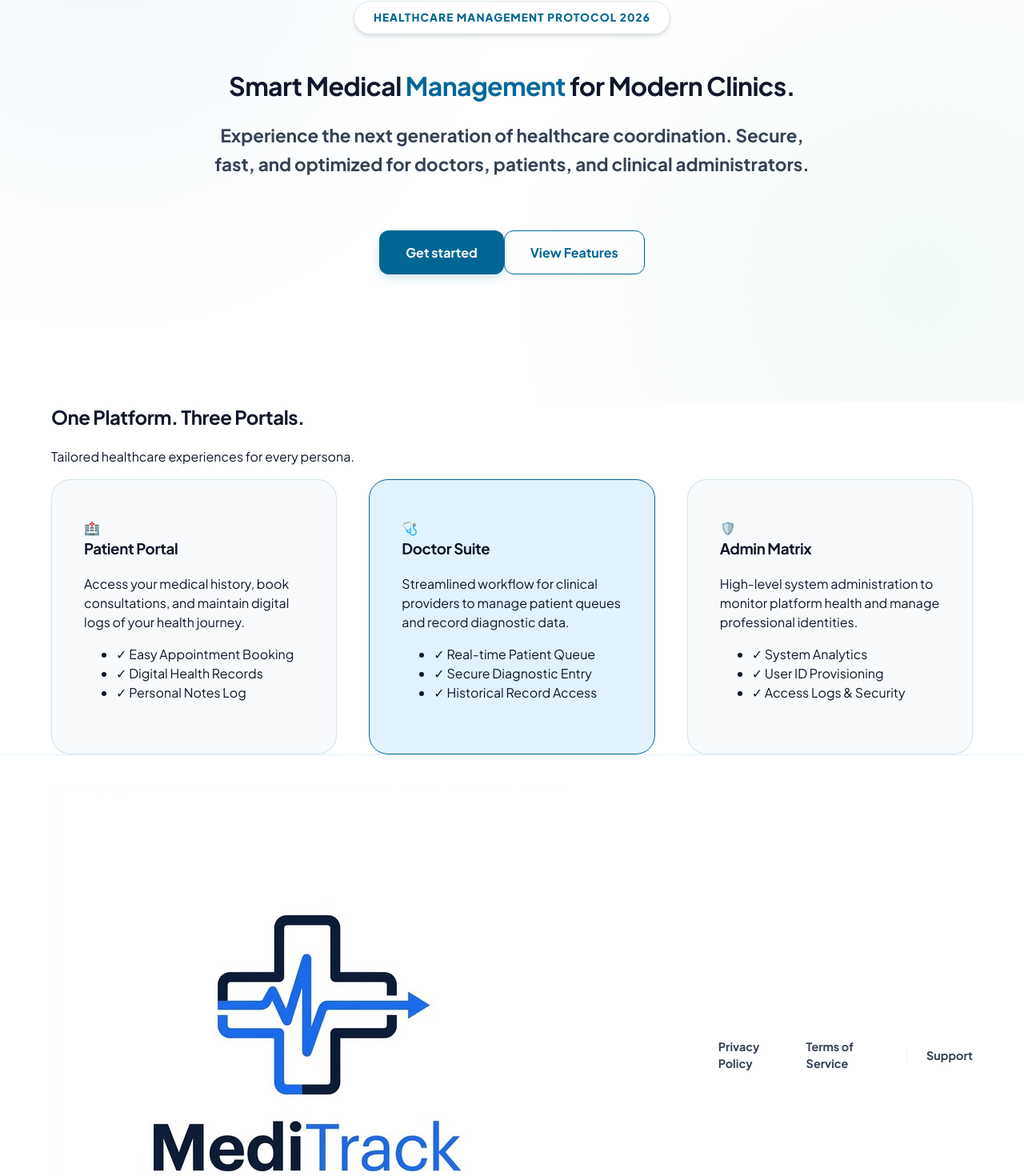
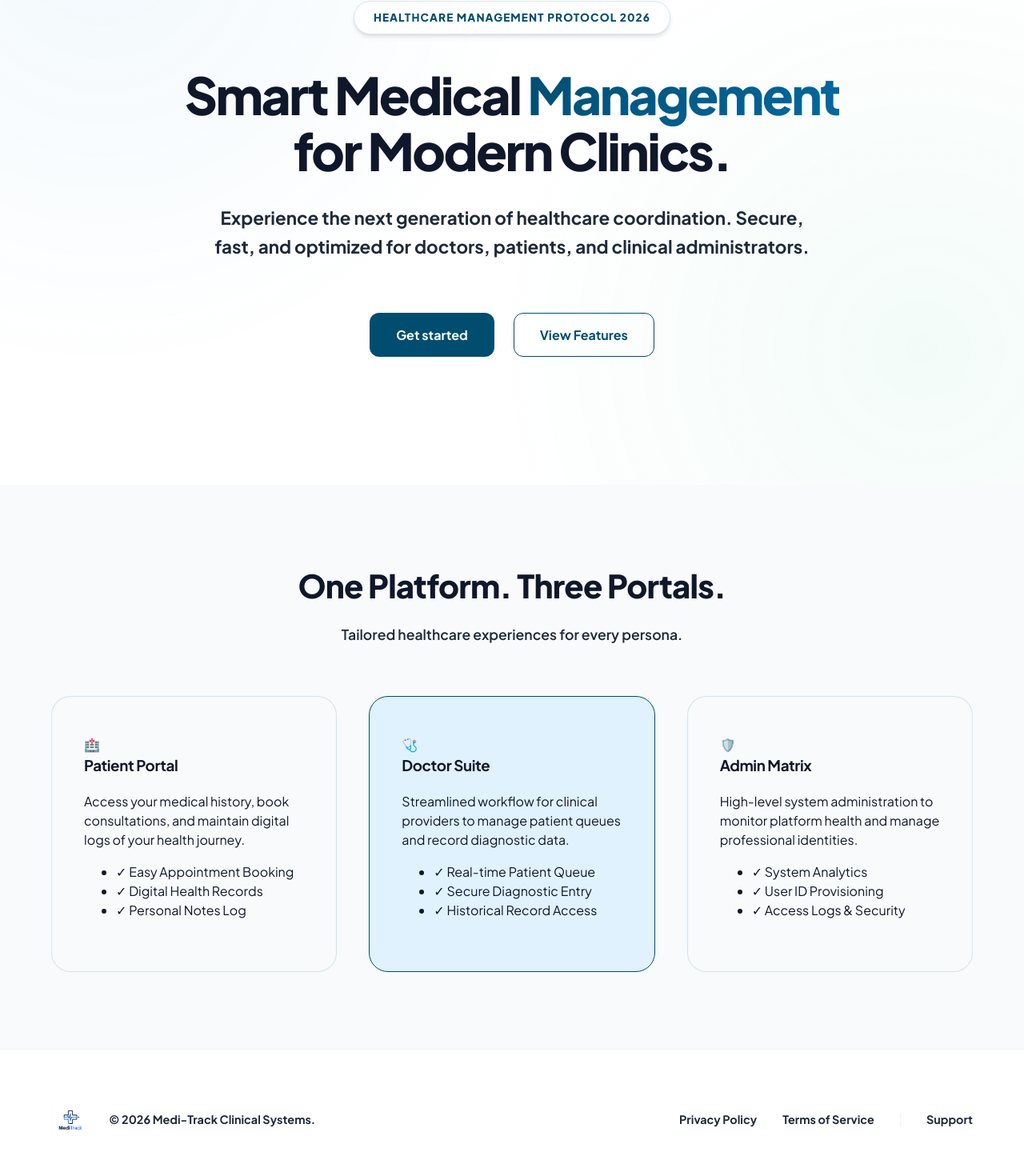
Before and after one commit to Faisalshingiro/MediTrack-Personal-Health-Record-Appointment-Manager, a Vue app: page / in a window 1280 px wide. Shown: the part 239-1709 px from the top of the page at 80% size. Built offline with nearby package versions, Linux system fonts and the light colour scheme.

Commit message:
chore: accessibility fixes for doctor dashboard and base components

```diff
--- a/src/components/base/BaseButton.vue
+++ b/src/components/base/BaseButton.vue
@@ -77,9 +77,8 @@ defineProps({
 
 /* PRIMARY: Used for the most important system actions (e.g., Save, Book) */
 .primary {
-  background: var(--primary-main);
-  color: var(--on-primary);
-  box-shadow: 0 4px 12px rgba(2, 132, 199, 0.2);
+  background: var(--primary-main) !important;
+  color: var(--on-primary) !important;
 }
 .primary:hover {
   background: var(--primary-dark);
--- a/src/style.css
+++ b/src/style.css
@@ -2,24 +2,22 @@
 
 :root {
   /* CLINICAL COLOR PALETTE */
-  --primary-main: #026694;
-  /* Darker blue for AA contrast on various backgrounds */
-  /* Darkened to pass AA on white */
-  --primary-dark: #014d70;
+  --primary-main: #014d70;
+  /* Deeper blue for safe contrast AA/AAA */
+  --primary-dark: #003650;
   --primary-light: #e0f2fe;
-
-  --secondary-main: #059669;
-  /* Darker green for AA */
+  --secondary-main: #047857;
+  /* Deeper green */
 
   --bg-pure: #ffffff;
   --bg-faint: #f8fafc;
   --bg-muted: #f1f5f9;
 
   --text-main: #0f172a;
-  --text-dim: #334155;
-  /* 7.1:1 contrast on white - Safe AA */
-  --text-light: #475569;
-  /* 4.54:1 contrast on white - Minimum AA */
+  --text-dim: #1e293b;
+  /* Darkened for better contrast */
+  --text-light: #334155;
+  /* Darkened to safely pass WCAG AA */
   --on-primary: #ffffff;
   /* Text color on primary background */
   /* Darkened for accessibility */
@@ -58,11 +56,12 @@
   --bg-faint: #020617;
   --bg-muted: #1e293b;
 
-  --text-main: #f1f5f9;
-  --text-dim: #cbd5e1;
-  /* Lightened for accessibility */
+  --text-main: #f8fafc;
+  /* Brighter for dark mode */
+  --text-dim: #e2e8f0;
+  /* Lighter for visibility */
   --text-light: #94a3b8;
-  /* Lightened for accessibility */
+  /* Balanced for secondary info */
 
   --glass: rgba(15, 23, 42, 0.8);
   --glass-border: rgba(96, 165, 250, 0.2);
--- a/src/views/HomeView.vue
+++ b/src/views/HomeView.vue
@@ -271,6 +271,21 @@ const scrollToSection = (id) => {
   box-shadow: var(--shadow-md);
 }
 
+.hero-title {
+  font-size: 4rem;
+  font-weight: 800;
+  line-height: 1.1;
+  margin-bottom: 2rem;
+  letter-spacing: -0.04em;
+}
+
+.hero-actions {
+  display: flex;
+  justify-content: center;
+  align-items: center;
+  gap: 1.5rem;
+}
+
 /* Gradient typography for the primary heading */
 .clinical-text {
   background: linear-gradient(135deg, var(--primary-main), #0369a1);
@@ -286,6 +301,31 @@ const scrollToSection = (id) => {
   margin: 0 auto 4rem;
   line-height: 1.6;
   font-weight: 700;
+}
+
+/* FEATURES SECTION */
+.features-section {
+  padding: 6rem 0;
+  background: var(--bg-faint);
+}
+
+.section-header {
+  text-align: center;
+  max-width: 700px;
+  margin: 0 auto 4rem;
+}
+
+.section-title {
+  font-size: 2.5rem;
+  font-weight: 800;
+  margin-bottom: 1rem;
+  letter-spacing: -0.02em;
+}
+
+.section-subtitle {
+  font-size: 1.1rem;
+  color: var(--text-dim);
+  font-weight: 600;
 }
 
 /* FEATURE GRID: Responsive multi-column layout for portal highlights */
@@ -319,8 +359,8 @@ const scrollToSection = (id) => {
 /* Standardized footer for legal compliance and support navigation */
 .footer {
   background: var(--bg-pure);
-  padding: 2.5rem 0;
-  border-top: 1px solid var(--primary-light);
+  padding: 4rem 0;
+  border-top: 1px solid var(--bg-muted);
 }
 
 .simple-footer-content {
@@ -329,16 +369,29 @@ const scrollToSection = (id) => {
   align-items: center;
 }
 
+.footer-left {
+  display: flex;
+  align-items: center;
+  gap: 1.5rem;
+}
+
+.footer-logo-minimal {
+  height: 48px;
+  width: auto;
+  object-fit: contain;
+}
+
 .copyright {
   color: var(--text-dim);
   font-size: 0.9rem;
   font-weight: 700;
+  white-space: nowrap;
 }
 
 .footer-right {
   display: flex;
   align-items: center;
-  gap: 1.5rem;
+  gap: 2rem;
 }
 
 .footer-link {
@@ -347,6 +400,10 @@ const scrollToSection = (id) => {
   font-weight: 700;
   text-decoration: none;
   transition: color 0.2s;
+}
+
+.footer-link:hover {
+  color: var(--primary-main);
 }
 
 .footer-divider {
@@ -362,7 +419,11 @@ const scrollToSection = (id) => {
 
 @media (max-width: 768px) {
   .hero { padding: 12rem 1.5rem 8rem; }
+  .hero-title { font-size: 2.5rem; }
+  .hero-actions { flex-direction: column; width: 100%; max-width: 300px; margin: 0 auto; }
   .nav-links { gap: 1rem; }
-  .simple-footer-content { flex-direction: column; gap: 1.5rem; }
+  .simple-footer-content { flex-direction: column; gap: 2rem; text-align: center; }
+  .footer-left { flex-direction: column; gap: 1rem; }
+  .footer-right { gap: 1rem; flex-wrap: wrap; justify-content: center; }
 }
 </style>
--- a/src/views/doctor/Dashboard.vue
+++ b/src/views/doctor/Dashboard.vue
@@ -85,9 +85,9 @@ const completeSession = () => {
 const stats = computed(() => {
   const all = myPatientQueue.value
   return [
-    { label: 'Total Patients', value: all.length, color: '#6366f1' },
-    { label: 'Pending', value: all.filter(a => a.status === 'pending').length, color: '#facc15' },
-    { label: 'Completed Today', value: all.filter(a => a.status === 'completed').length, color: '#10b981' }
+    { label: 'Total Patients', value: all.length, color: 'var(--primary-main)' },
+    { label: 'Pending', value: all.filter(a => a.status === 'pending').length, color: '#b45309' },
+    { label: 'Completed Today', value: all.filter(a => a.status === 'completed').length, color: '#047857' }
   ]
 })
 </script>
@@ -125,7 +125,13 @@ const stats = computed(() => {
 
       <!-- Empty state: No patients currently waiting in the clinic queue -->
       <div v-if="myPatientQueue.length === 0" class="empty-placeholder">
-        <span>☕</span>
+        <svg class="empty-svg" viewBox="0 0 24 24" aria-hidden="true" fill="none" stroke="currentColor" stroke-width="2">
+          <path d="M18 8h1a4 4 0 0 1 0 8h-1"></path>
+          <path d="M2 8h16v9a4 4 0 0 1-4 4H6a4 4 0 0 1-4-4V8z"></path>
+          <line x1="6" y1="1" x2="6" y2="4"></line>
+          <line x1="10" y1="1" x2="10" y2="4"></line>
+          <line x1="14" y1="1" x2="14" y2="4"></line>
+        </svg>
         <p>Your queue is empty. Relax and verify your schedule later.</p>
       </div>
 
@@ -134,7 +140,7 @@ const stats = computed(() => {
         <div v-for="apt in myPatientQueue.slice(0, 4)" :key="apt.id" class="summary-item" :class="{ 'completed-row': apt.status === 'completed' }">
           <div class="patient-info">
             <!-- Small circular avatar for quick identity recognition -->
-            <div class="avatar-small">{{ apt.patientName[0] }}</div>
+            <div class="avatar-small" aria-hidden="true">{{ apt.patientName[0] }}</div>
             <div class="p-details">
               <span class="name">{{ apt.patientName }}</span>
               <span class="time">{{ apt.date }} • {{ apt.time }}</span>
@@ -302,9 +308,9 @@ const stats = computed(() => {
   text-transform: uppercase;
 }
 
-.status-pill.pending { background: rgba(234, 179, 8, 0.1); color: #d97706; }
-.status-pill.approved { background: rgba(59, 130, 246, 0.1); color: var(--primary-main); }
-.status-pill.completed { background: rgba(16, 185, 129, 0.1); color: #059669; }
+.status-pill.pending { background: rgba(234, 179, 8, 0.15); color: #b45309; }
+.status-pill.approved { background: rgba(59, 130, 246, 0.15); color: var(--primary-dark); }
+.status-pill.completed { background: rgba(16, 185, 129, 0.15); color: #047857; }
 
 /* Empty state styling */
 .empty-placeholder {
@@ -313,7 +319,14 @@ const stats = computed(() => {
   color: var(--text-dim);
 }
 
-.empty-placeholder span { font-size: 3rem; display: block; margin-bottom: 1rem; opacity: 0.3; }
+.empty-svg {
+  width: 54px;
+  height: 54px;
+  display: block;
+  margin: 0 auto 1.5rem;
+  color: var(--text-dim);
+  opacity: 0.15;
+}
 
 .card-action-footer {
   margin-top: 1.5rem;
--- a/src/views/doctor/Queue.vue
+++ b/src/views/doctor/Queue.vue
@@ -147,7 +147,12 @@ const closeModal = () => {
 
         <!-- Empty State UI -->
         <div v-if="myQueue.length === 0" class="empty-state">
-          <span>👥</span>
+          <svg class="empty-svg" viewBox="0 0 24 24" aria-hidden="true" fill="none" stroke="currentColor" stroke-width="2">
+            <path d="M17 21v-2a4 4 0 0 0-4-4H5a4 4 0 0 0-4 4v2"></path>
+            <circle cx="9" cy="7" r="4"></circle>
+            <path d="M23 21v-2a4 4 0 0 0-3-3.87"></path>
+            <path d="M16 3.13a4 4 0 0 1 0 7.75"></path>
+          </svg>
           <p>No patients currently in your queue.</p>
         </div>
 
@@ -223,9 +228,12 @@ const closeModal = () => {
             <div class="note-header">
               <span class="note-date">{{ record.date }}</span>
               <div class="note-actions">
-                <!-- Action keys for record revision and deletion -->
-                <button @click="openEditNote(record)" class="btn-edit" title="Edit Note">✏️</button>
-                <button @click="deleteNote(record.id)" class="btn-delete" title="Delete Note">🗑️</button>
+                <button @click="openEditNote(record)" class="btn-edit" aria-label="Edit Note">
+                  <span aria-hidden="true">✏️</span>
+                </button>
+                <button @click="deleteNote(record.id)" class="btn-delete" aria-label="Delete Note">
+                  <span aria-hidden="true">🗑️</span>
+                </button>
               </div>
             </div>
             <h4 class="note-patient">{{ record.patientName }}</h4>
@@ -305,7 +313,14 @@ const closeModal = () => {
   color: var(--text-dim);
 }
 
-.empty-state span { font-size: 3rem; display: block; margin-bottom: 1rem; opacity: 0.2; }
+.empty-svg {
+  width: 48px;
+  height: 48px;
+  display: block;
+  margin: 0 auto 1.25rem;
+  color: var(--text-dim);
+  opacity: 0.15;
+}
 
 .table-wrapper {
   overflow-x: auto;
@@ -378,10 +393,10 @@ const closeModal = () => {
   text-transform: uppercase;
 }
 
-.status-pill.pending { background: rgba(234, 179, 8, 0.1); color: #d97706; }
-.status-pill.approved { background: rgba(59, 130, 246, 0.1); color: var(--primary-main); }
-.status-pill.completed { background: rgba(16, 185, 129, 0.1); color: #059669; }
-.status-pill.cancelled { background: rgba(239, 68, 68, 0.1); color: #dc2626; }
+.status-pill.pending { background: rgba(234, 179, 8, 0.15); color: #b45309; }
+.status-pill.approved { background: rgba(59, 130, 246, 0.15); color: var(--primary-dark); }
+.status-pill.completed { background: rgba(16, 185, 129, 0.15); color: #047857; }
+.status-pill.cancelled { background: rgba(239, 68, 68, 0.15); color: #b91c1c; }
 .text-right { text-align: right; }
 .done-label { color: #10b981; font-weight: 700; font-size: 0.85rem; }
 
--- a/src/views/doctor/Schedules.vue
+++ b/src/views/doctor/Schedules.vue
@@ -66,7 +66,10 @@ const upcomingCount = computed(() => myAppointments.value.filter(a => a.status =
       <div class="appointments-timeline">
         <!-- Empty State Fallback: Renders when the physician has no scheduled entries -->
         <div v-if="myAppointments.length === 0" class="empty-schedules">
-          <span class="empty-icon">⏰</span>
+          <svg class="empty-svg" viewBox="0 0 24 24" aria-hidden="true" fill="none" stroke="currentColor" stroke-width="2">
+            <circle cx="12" cy="12" r="10"></circle>
+            <polyline points="12 6 12 12 16 14"></polyline>
+          </svg>
           <h4>Calendar is Clear</h4>
           <p>You have no scheduled appointments at the moment.</p>
         </div>
@@ -85,7 +88,7 @@ const upcomingCount = computed(() => myAppointments.value.filter(a => a.status =
             <div class="item-main">
               <div class="item-info">
                 <!-- Session Context: Time, Patient Name, and Reason for Visit -->
-                <span class="item-time">⏰ {{ apt.time }}</span>
+                <span class="item-time" aria-hidden="true">⏰ {{ apt.time }}</span>
                 <h4 class="item-patient">{{ apt.patientName }}</h4>
                 <p v-if="apt.reason" class="item-reason">{{ apt.reason }}</p>
                 <p v-else class="item-reason-placeholder">General Consultation</p>
@@ -148,11 +151,13 @@ const upcomingCount = computed(() => myAppointments.value.filter(a => a.status =
   color: var(--text-dim);
 }
 
-.empty-icon {
-  font-size: 3rem;
+.empty-svg {
+  width: 56px;
+  height: 56px;
   display: block;
-  margin-bottom: 1rem;
-  opacity: 0.2;
+  margin: 0 auto 1.5rem;
+  color: var(--text-dim);
+  opacity: 0.15;
 }
 
 /* Timeline Item Layout: Date component alongside the detail card */
@@ -226,10 +231,10 @@ const upcomingCount = computed(() => myAppointments.value.filter(a => a.status =
   text-transform: uppercase;
 }
 
-.status-pill.pending { background: rgba(234, 179, 8, 0.1); color: #d97706; }
-.status-pill.approved { background: rgba(59, 130, 246, 0.1); color: var(--primary-main); }
-.status-pill.completed { background: rgba(16, 185, 129, 0.1); color: #059669; }
-.status-pill.cancelled { background: rgba(239, 68, 68, 0.1); color: #dc2626; }
+.status-pill.pending { background: rgba(234, 179, 8, 0.15); color: #b45309; }
+.status-pill.approved { background: rgba(59, 130, 246, 0.15); color: var(--primary-dark); }
+.status-pill.completed { background: rgba(16, 185, 129, 0.15); color: #047857; }
+.status-pill.cancelled { background: rgba(239, 68, 68, 0.15); color: #b91c1c; }
 
 /* Visual vertical borders to further differentiate appointment status at a glance */
 .item-body.completed { border-left: 4px solid #10b981; }
```
Also changed, not shown: src/components/layout/DashboardLayout.vue (+24 -13 lines).
